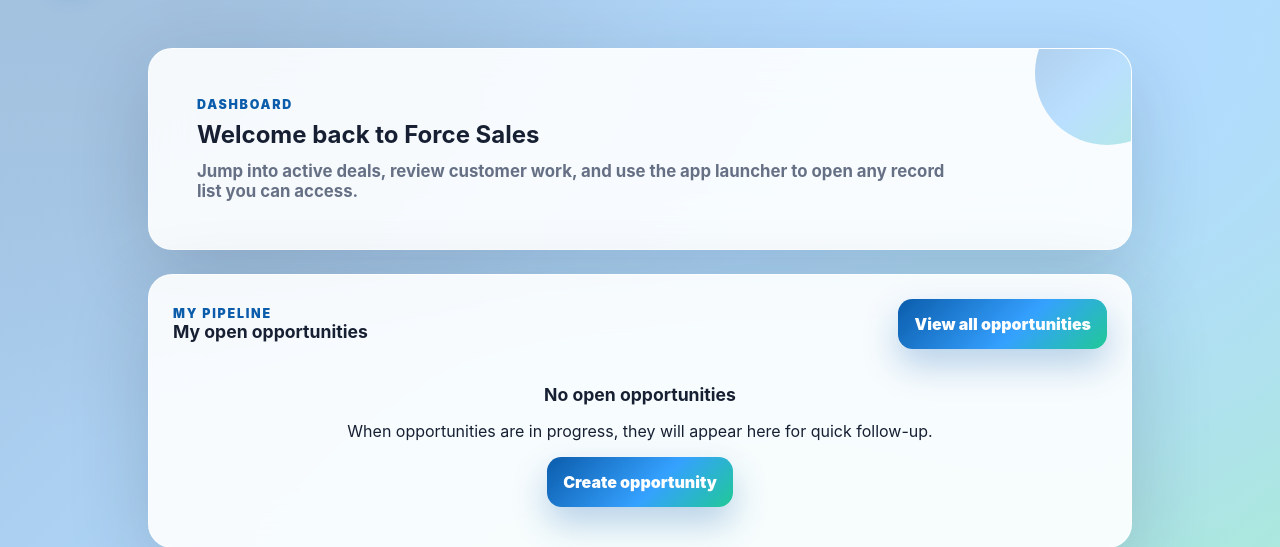
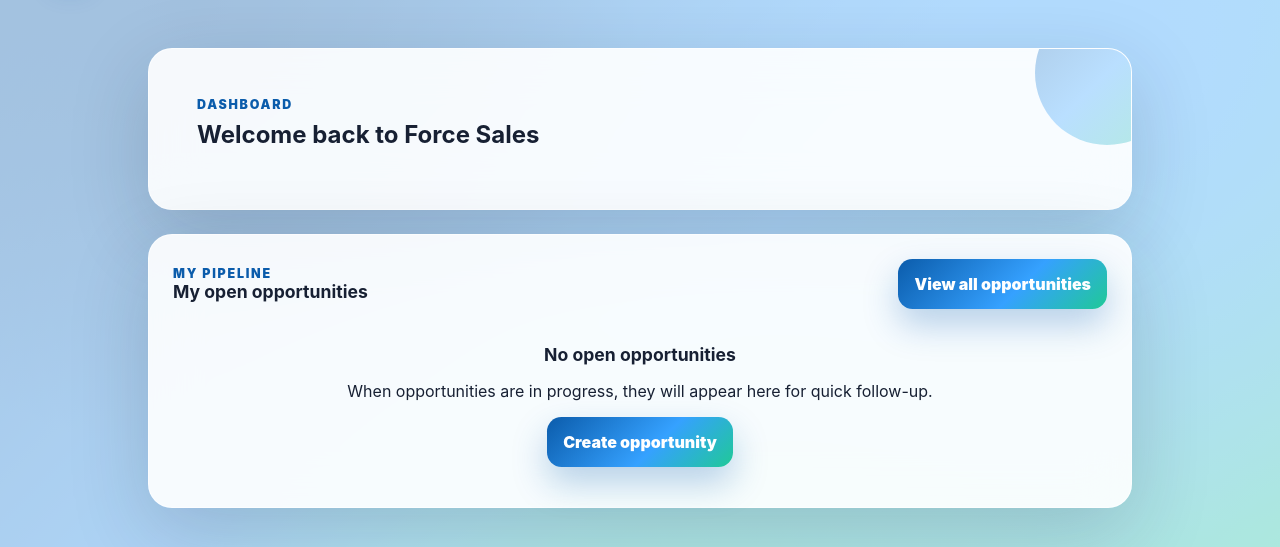
Before and after one commit to ddh73/forceSales, a Django app: page /dashboard/ in a window 1280 px wide. Shown: the part 77-624 px from the top of the page. Run offline with Django 5.2, Linux system fonts and the light colour scheme; the visitor is signed in with stand-in values (Sample User, id 1); data that the repository does not hold is empty.

Commit message:
Remove extra dashboard helper text

```diff
--- a/crm/templates/crm/base.html
+++ b/crm/templates/crm/base.html
@@ -25,7 +25,6 @@
                     <div class="launcher-panel" aria-label="Object launcher">
                         <div class="launcher-heading">
                             <p class="eyebrow">App launcher</p>
-                            <h2>Records</h2>
                         </div>
                         <label class="launcher-search-label" for="object-search">Search objects</label>
                         <input id="object-search" class="launcher-search" type="search" placeholder="Search accounts or opportunities" autocomplete="off" data-object-search>
--- a/crm/templates/crm/dashboard.html
+++ b/crm/templates/crm/dashboard.html
@@ -6,7 +6,6 @@
 <section class="hero-card dashboard-hero">
     <p class="eyebrow">Dashboard</p>
     <h1>Welcome back to {{ site_branding.name }}</h1>
-    <p class="hero-copy">Jump into active deals, review customer work, and use the app launcher to open any record list you can access.</p>
 </section>
 
 <section class="panel dashboard-opportunities">
--- a/static/css/site.css
+++ b/static/css/site.css
@@ -654,7 +654,6 @@ button:hover,
     z-index: 30;
 }
 
-.launcher-heading h2,
 .launcher-heading p {
     margin-bottom: 0;
 }
@@ -718,8 +717,7 @@ button:hover,
 }
 
 .object-card small,
-.launcher-empty,
-.hero-copy {
+.launcher-empty {
     color: var(--muted);
 }
 
@@ -737,12 +735,6 @@ button:hover,
     margin-bottom: 0.75rem;
 }
 
-.hero-copy {
-    font-size: 1.05rem;
-    font-weight: 700;
-    margin: 0;
-    max-width: 48rem;
-}
 
 .dashboard-opportunities {
     display: grid;
```
